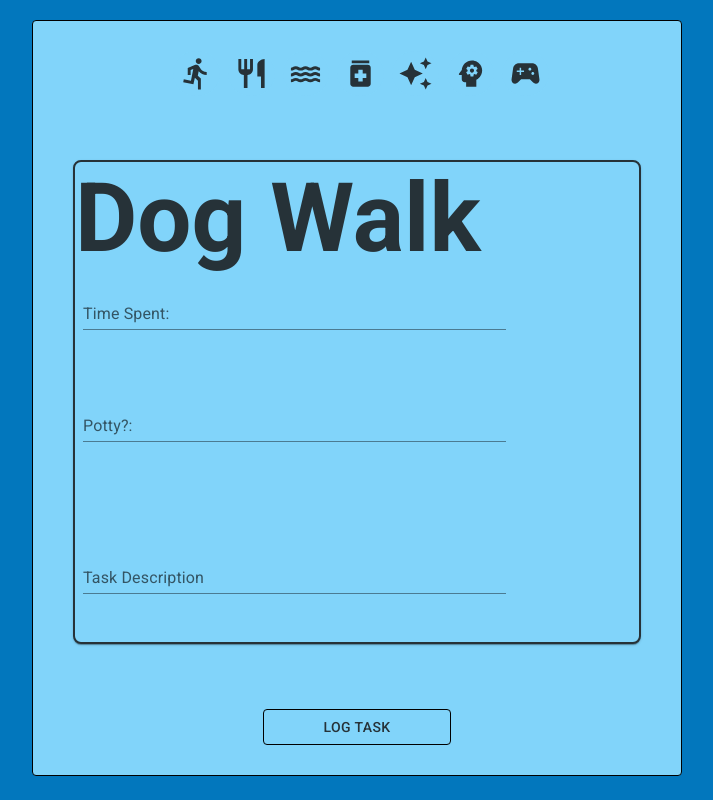
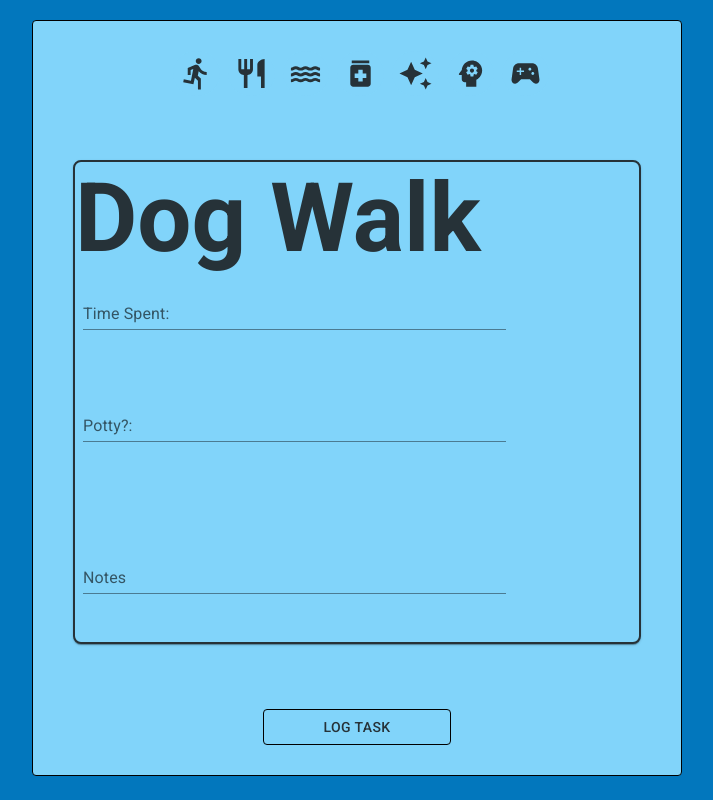
Before and after one commit to 3campos/chorrand, a React (Create React App) app: page / in a window 1280 px wide. Both pictures are taken after a click on the button 479 px from the left and 73 px from the top of the page. Shown: the whole page, without its empty margins (283-996 px from the left). Built offline with nearby package versions, Linux system fonts and the light colour scheme; no server answers.

Commit message:
add read route to fetch parameter for get method

```diff
--- a/src/components/DogTaskDescription.jsx
+++ b/src/components/DogTaskDescription.jsx
@@ -6,7 +6,7 @@ export default function TaskDescription(){
             <Typography variant="h5" sx={{pt: 5, pb: 5}}>
                   <TextField
                     id="standard-textarea"
-                    label={"Task Description"}
+                    label={"Notes"}
                     placeholder=". . ."
                     multiline
                     variant="standard"
--- a/src/context/TaskContext.js
+++ b/src/context/TaskContext.js
@@ -19,7 +19,7 @@ export const TaskProvider = ({children}) => {
 
     //Fetch task
     const fetchTask = async () => {
-        const response = await fetch(`/task`)
+        const response = await fetch(`http://localhost:3003/tasks`)
         const data = await response.json()
         setTask(data)
     }
--- a/src/index.css
+++ b/src/index.css
@@ -25,7 +25,3 @@ code {
   margin: auto;
   padding: 0 25px;
 }
-
-.back{
-  background: green;
-}
```
Also changed, not shown: 1 other file (tests, documents, lock files or other folders).
